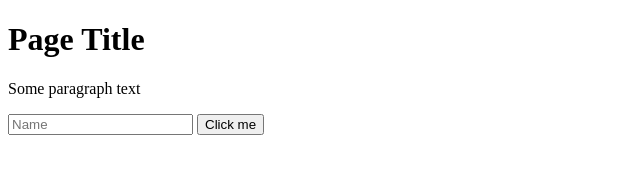
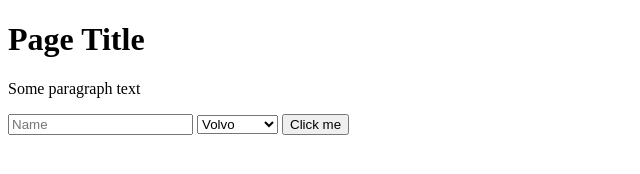
Before and after one commit to tochman/mocha_chai_e2e_testing, a website: page src/index.html in a window 1280 px wide. Shown: the whole page, without its empty margins (0-640 px from the left). Drawn offline with Linux system fonts and the light colour scheme.

Commit message:
WIP select option helper

```diff
--- a/package.json
+++ b/package.json
@@ -14,7 +14,6 @@
   "devDependencies": {
     "chai": "^4.1.2",
     "superstatic": "^5.0.1",
-    "lodash": "^4.17.10",
     "mocha": "3.5.3",
     "puppeteer": "^1.4.0"
   }
--- a/src/index.html
+++ b/src/index.html
@@ -10,6 +10,12 @@
 
   <form id="my-form" action="#">
       <input type="text" placeholder="Name" name="name">
+      <select name="cars">
+        <option value="volvo">Volvo</option>
+        <option value="saab">Saab</option>
+        <option value="mercedes">Mercedes</option>
+        <option value="audi">Audi</option>
+      </select>
       <input type="submit" value="Click me">
   </form>
 
```
Also changed, not shown: test/pupeteerHelpers.js (renamed from test/configuration.js, +17 -3 lines), test/sample.spec.js (+10 -3 lines), 1 other file.
